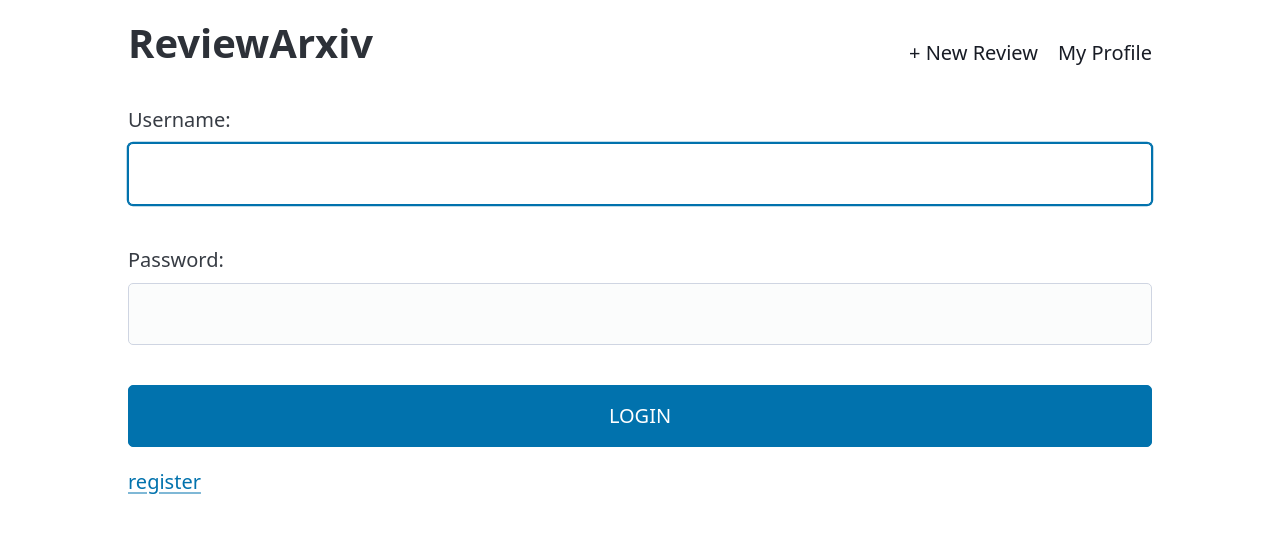
After one commit to filipkojro/reviewarxiv, a Django app: page /login/ in a window 1280 px wide. The commit adds this page. Shown: the top 533 px of the page. Run offline with Django 5.2, Linux system fonts and the light colour scheme; parts of the project's set-up code (start-up, migrations or seed data) failed here and were passed over; some libraries are stand-ins or nearby versions.

Commit message:
fist login and register

```diff
--- a/config/settings.py
+++ b/config/settings.py
@@ -111,3 +111,9 @@ STATICFILES_DIRS = [
 DEFAULT_AUTO_FIELD = 'django.db.models.BigAutoField'
 
 AUTH_USER_MODEL = "users.CustomUser"
+
+AUTHENTICATION_BACKENDS = ["django.contrib.auth.backends.ModelBackend"]
+
+LOGIN_REDIRECT_URL = '/'
+LOGOUT_REDIRECT_URL = 'login'
+LOGIN_URL = 'login'
--- a/config/urls.py
+++ b/config/urls.py
@@ -2,7 +2,9 @@ from django.contrib import admin
 from django.urls import path, include
 
 from apps.reviews.views import HomePageView, ReviewDetailView, CommentListView, CommentCreateView, ReviewCreateView, ReviewListView
-from apps.users.views import TestViewUsers, UserDetailView
+from apps.users.views import TestViewUsers, UserDetailView, RegisterView
+
+from django.contrib.auth import views as auth_views
 
 urlpatterns = [
 
@@ -15,8 +17,10 @@ urlpatterns = [
     path("comments/create/", CommentCreateView.as_view(), name='comment_create'),
     # path("reviews/create/", ReviewCreateView.as_view(), name='review_create'),
 
+    path("login/", auth_views.LoginView.as_view(), name='login'),
+    path("register/", RegisterView.as_view(), name='register'),
 
-    path("", HomePageView.as_view(), name="home_page"),
+    path("", HomePageView.as_view(), name="home"),
 
     path("user/<str:username>/", UserDetailView.as_view(), name="user_detail"),
 
--- /dev/null
+++ b/templates/registration/login.html
@@ -0,0 +1,13 @@
+{% extends "reviews/base.html" %}
+
+{% block content %}
+<form method="post">
+    {% csrf_token %}
+
+    {{ form.as_p }}
+
+    <button type="submit">LOGIN</button>
+</form>
+
+<p><a href="{% url 'register'%}">register</a></p>
+{% endblock content %}
--- a/templates/reviews/base.html
+++ b/templates/reviews/base.html
@@ -12,7 +12,7 @@
 <body style="width: 80%; margin: auto;">
     <nav>
         <ul>
-            <li><a href="{% url 'home_page' %}" class="contrast"><h1>ReviewArxiv</h1></a></li>
+            <li><a href="{% url 'home' %}" class="contrast"><h1>ReviewArxiv</h1></a></li>
         </ul>
         <ul>
             <li><a href="{% url 'review_create' %}" class="contrast">+ New Review</a></li>
```
Also changed, not shown: apps/reviews/views.py (+5 -3 lines), apps/users/forms.py (added, +7 -0 lines), apps/users/views.py (+8 -3 lines), templates/registration/register.html (added, +11 -0 lines).
